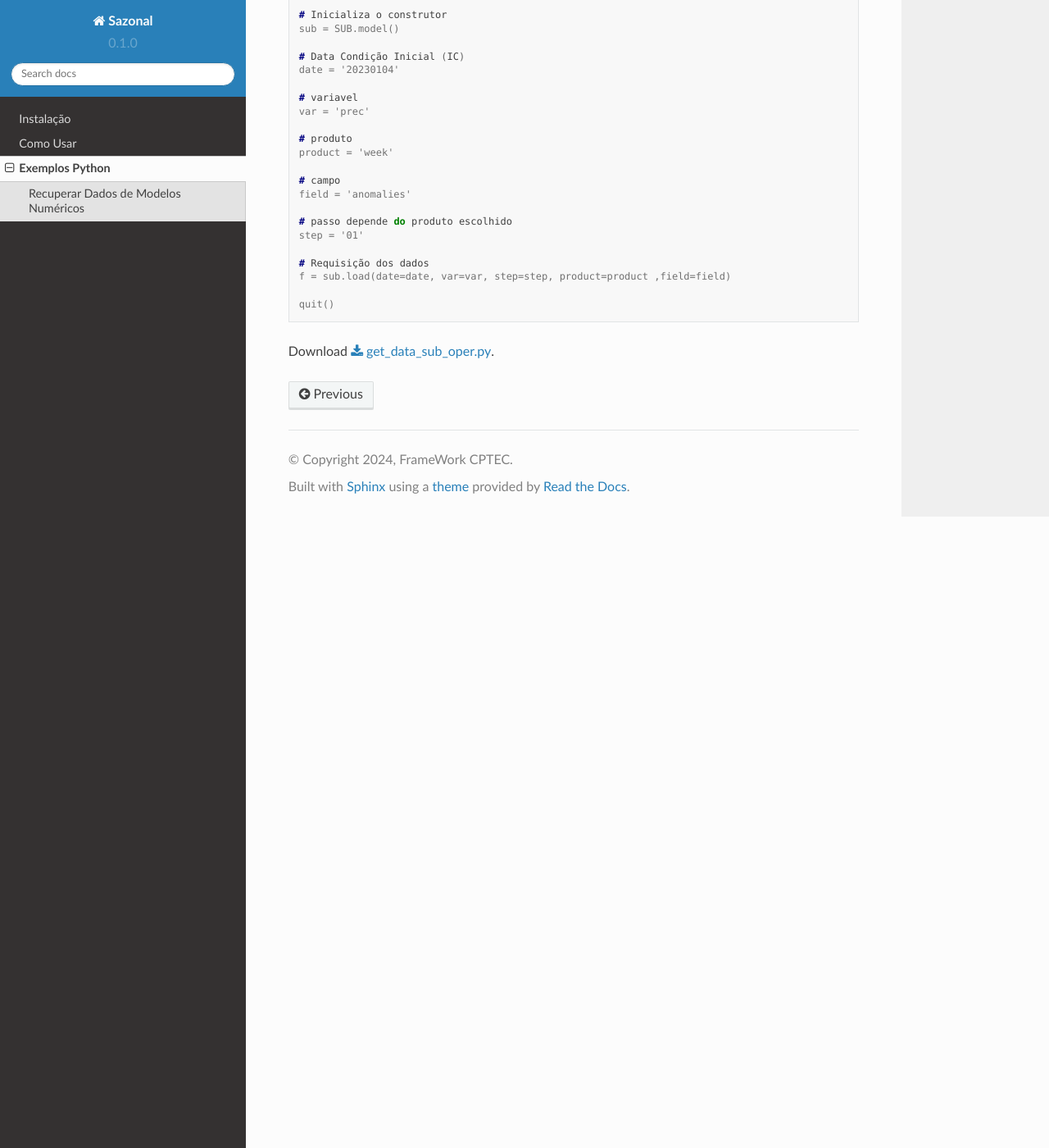
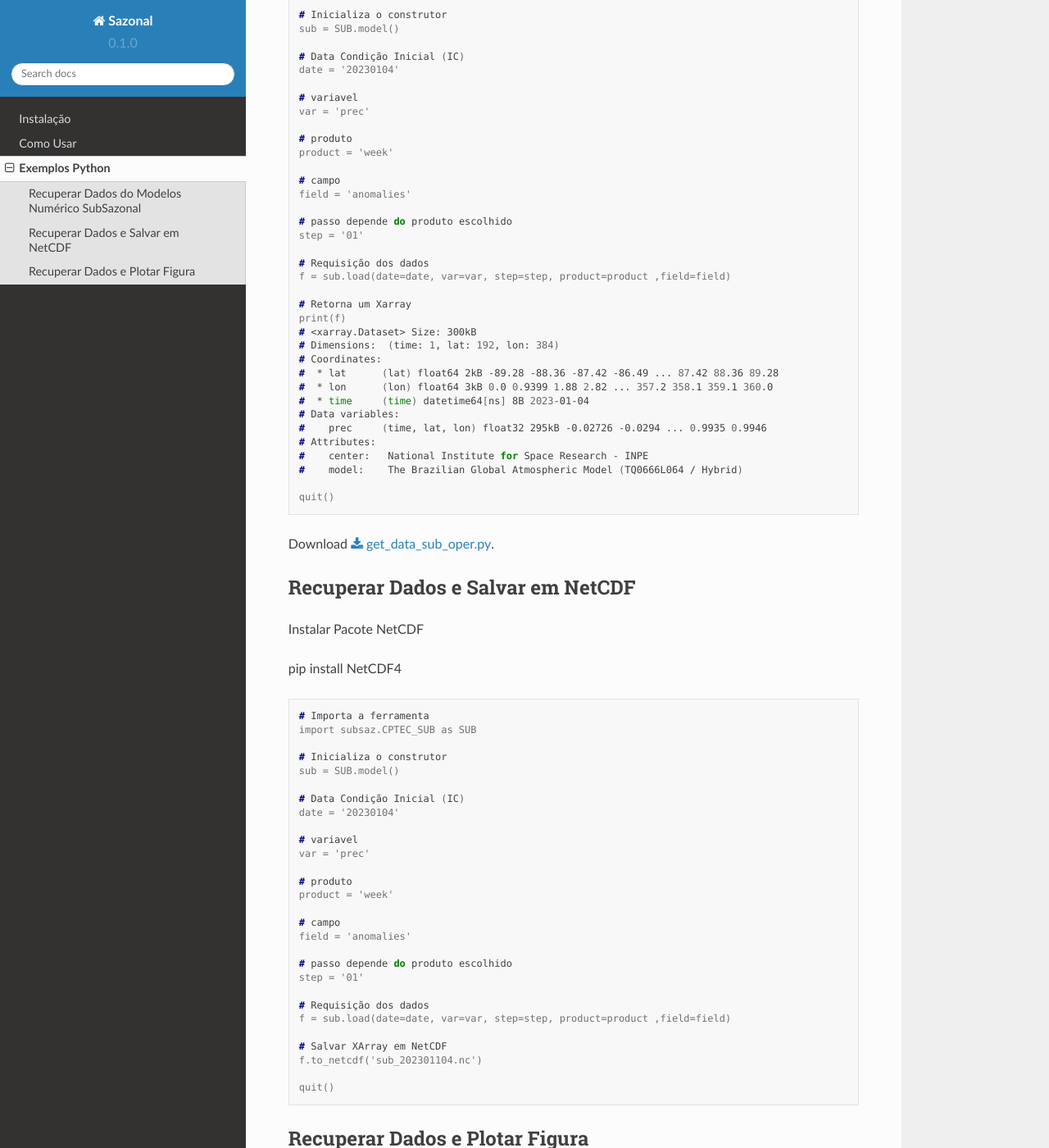
Before and after one commit to framework-CPTEC/Sazonal, a Sphinx documentation site: the page built from docs/source/examplesPython.rst, in a window 1280 px wide and 1400 px high, scrolled down 975 px. Shown: the whole window at 82% size. Built offline with Sphinx 7.4.7 and the Read the Docs theme 2.0.0, drawn with Linux system fonts in a browser that asks for light colours; some of the changed text lies outside the part shown.

Commit message:
Update examplesPython.rst

```diff
--- a/docs/source/examplesPython.rst
+++ b/docs/source/examplesPython.rst
@@ -35,8 +35,8 @@ Exemplos Python
 
 
 
-Recuperar Dados de Modelos Numéricos
-------------------------------------
+Recuperar Dados do Modelos Numérico SubSazonal
+----------------------------------------------
 .. code-block:: console
 
   # Importa a ferramenta
@@ -63,6 +63,98 @@ Recuperar Dados de Modelos Numéricos
   # Requisição dos dados
   f = sub.load(date=date, var=var, step=step, product=product ,field=field)
 
+  # Retorna um Xarray
+  print(f)
+  # <xarray.Dataset> Size: 300kB
+  # Dimensions:  (time: 1, lat: 192, lon: 384)
+  # Coordinates:
+  #  * lat      (lat) float64 2kB -89.28 -88.36 -87.42 -86.49 ... 87.42 88.36 89.28
+  #  * lon      (lon) float64 3kB 0.0 0.9399 1.88 2.82 ... 357.2 358.1 359.1 360.0
+  #  * time     (time) datetime64[ns] 8B 2023-01-04
+  # Data variables:
+  #    prec     (time, lat, lon) float32 295kB -0.02726 -0.0294 ... 0.9935 0.9946
+  # Attributes:
+  #    center:   National Institute for Space Research - INPE
+  #    model:    The Brazilian Global Atmospheric Model (TQ0666L064 / Hybrid)
+
   quit()
 
 Download :download:`get_data_sub_oper.py <examples/get_data_sub_oper.py>`.
+
+
+Recuperar Dados e Salvar em NetCDF
+-------------------------------
+
+Instalar Pacote NetCDF
+
+pip install NetCDF4
+
+.. code-block:: console
+
+  # Importa a ferramenta
+  import subsaz.CPTEC_SUB as SUB
+
+  # Inicializa o construtor
+  sub = SUB.model()
+
+  # Data Condição Inicial (IC)
+  date = '20230104'
+
+  # variavel
+  var = 'prec'
+
+  # produto
+  product = 'week'
+
+  # campo
+  field = 'anomalies'
+
+  # passo depende do produto escolhido
+  step = '01'
+
+  # Requisição dos dados
+  f = sub.load(date=date, var=var, step=step, product=product ,field=field)
+
+  # Salvar XArray em NetCDF
+  f.to_netcdf('sub_202301104.nc')
+
+  quit()
+
+Recuperar Dados e Plotar Figura
+-------------------------------
+
+Instalar o pacote MatPlotLib
+pip install matplotlib
+
+.. code-block:: console
+
+  # Importa a ferramenta
+  import subsaz.CPTEC_SUB as SUB
+  import matplotlib.pyplot as plt
+
+  # Inicializa o construtor
+  sub = SUB.model()
+
+  # Data Condição Inicial (IC)
+  date = '20230104'
+
+  # variavel
+  var = 'prec'
+
+  # produto
+  product = 'week'
+
+  # campo
+  field = 'anomalies'
+
+  # passo depende do produto escolhido
+  step = '01'
+
+  # Requisição dos dados
+  f = sub.load(date=date, var=var, step=step, product=product ,field=field)
+
+  # Plotar a figura com a variavel prec
+  f.prec.plot()
+  plt.show()
+
+  quit()
```
